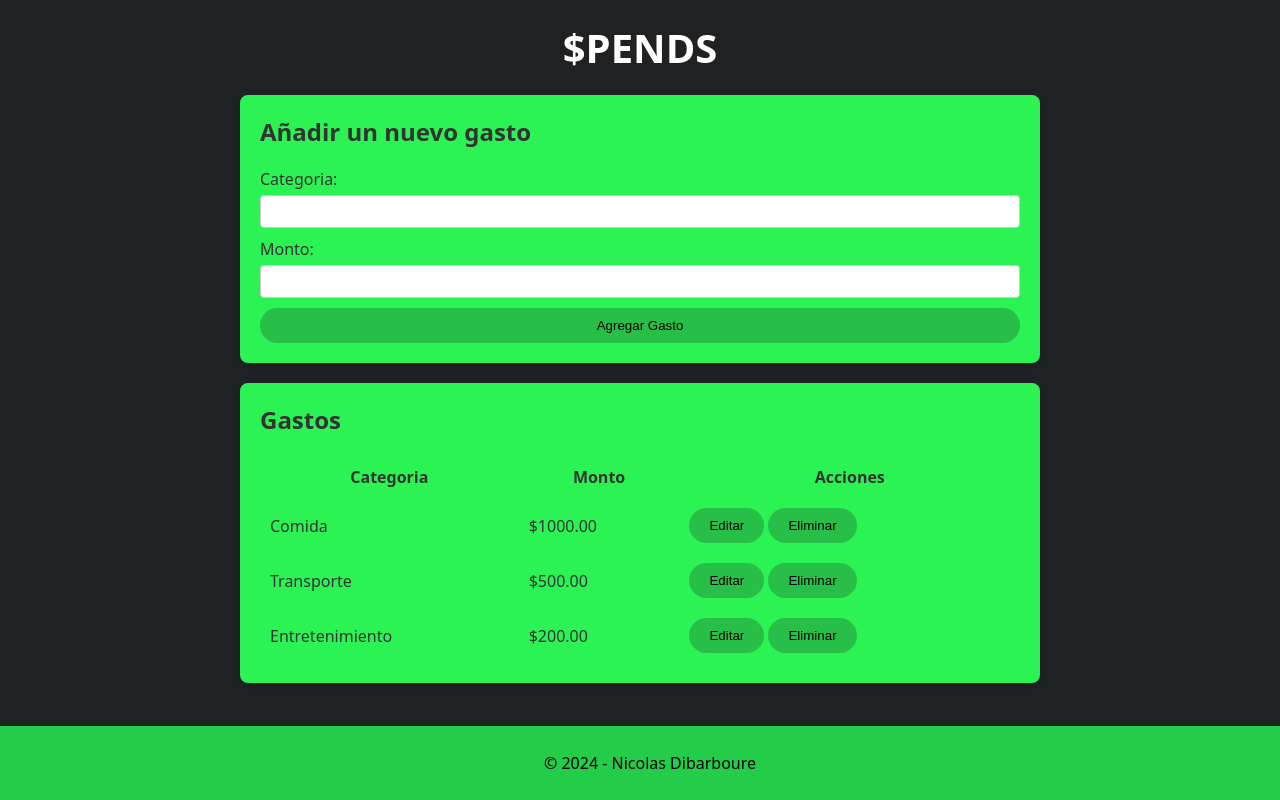
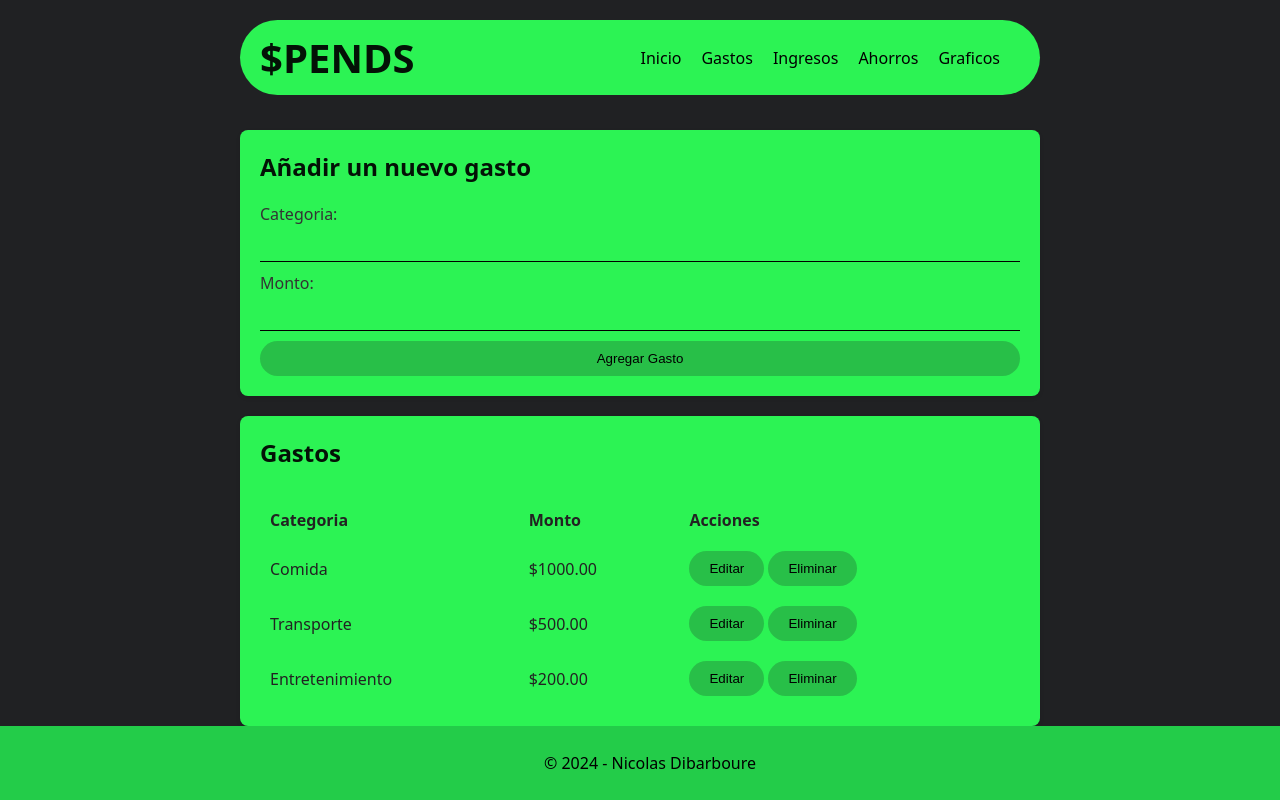
Before and after one commit to NicoDibarboure/Proyecto-Gastos, a plain HTML site: page index.html in a window 1280 px wide. Drawn offline with Linux system fonts and the light colour scheme.

Commit message:
Terminando cambios de estilo y maquetacion.

```diff
--- a/css/styles.css
+++ b/css/styles.css
@@ -5,9 +5,43 @@ body {
   color: #333;
 }
 
+a {
+  color: #007bff;
+  text-decoration: none;
+}
+
+a:hover {
+  text-decoration: underline;
+}
+
+.navbar {
+  background-color: #2cf354;
+  color: white;
+  padding: 10px 20px;
+  display: flex;
+  justify-content: space-between;
+  align-items: center;
+  border-radius: 40px;
+  margin-bottom: 35px;
+}
+
+.navbar ul {
+  display: flex;
+  justify-content: space-between;
+  list-style: none;
+}
+
+.navbar ul li {
+  margin-right: 20px;
+}
+
+.navbar ul li a {
+  color: black;
+}
+
 header {
-  background-color: #007bff;
-  color: white;
+  background-color: #2cf354;
+  color: black;
   padding: 20px;
   text-align: center;
 }
@@ -18,14 +52,16 @@ main {
   margin: 0 auto;
 }
 
-h1,
 h2 {
   margin: 0 0 20px;
+  font-size: 1.5rem;
+  color: rgba(0, 0, 0, 0.925);
 }
 
 h1 {
+  margin: 0;
   font-size: 2.5rem;
-  color: white;
+  color: rgba(0, 0, 0, 0.925);
   text-align: center;
 }
 .form-section,
@@ -48,9 +84,11 @@ label {
 
 input {
   margin-bottom: 10px;
+  background-color: transparent;
   padding: 8px;
-  border: 1px solid #ccc;
-  border-radius: 4px;
+  border: none;
+  border-bottom: 1px solid black;
+  outline: none;
 }
 
 button {
@@ -69,12 +107,14 @@ button:hover {
 table {
   width: 100%;
   border-collapse: collapse;
-  margin-top: 20px;
+  margin-top: 30px;
 }
 
 th,
 td {
   padding: 10px;
+  text-align: left;
+  color: #222;
 }
 
 .actions button {
--- a/index.html
+++ b/index.html
@@ -9,7 +9,18 @@
   </head>
   <body>
     <main>
-      <h1>$PENDS</h1>
+
+      <nav class="navbar">
+        <h1>$PENDS</h1>
+        <ul>
+          <li><a href="#">Inicio</a></li>
+          <li><a href="#">Gastos</a></li>
+          <li><a href="#">Ingresos</a></li>
+          <li><a href="#">Ahorros</a></li>
+          <li><a href="#">Graficos</a></li>
+        </ul>
+      </nav>
+
       <section class="form-section">
           <h2>Añadir un nuevo gasto</h2>
           <form id="formulario-gastos">
```
